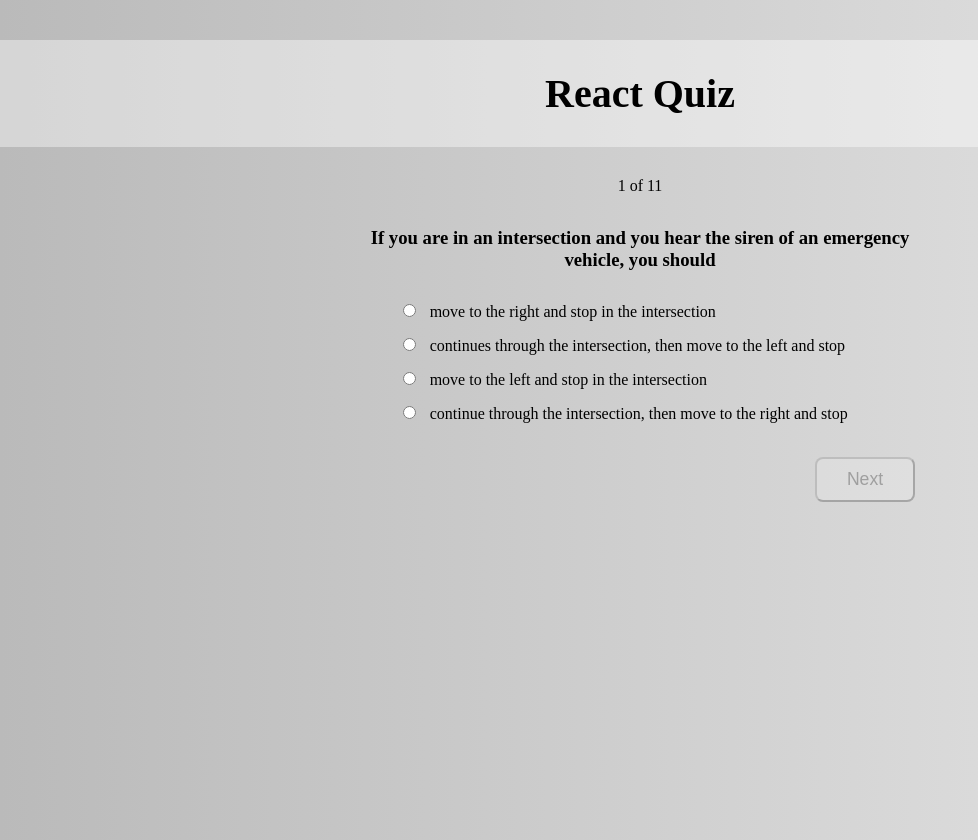
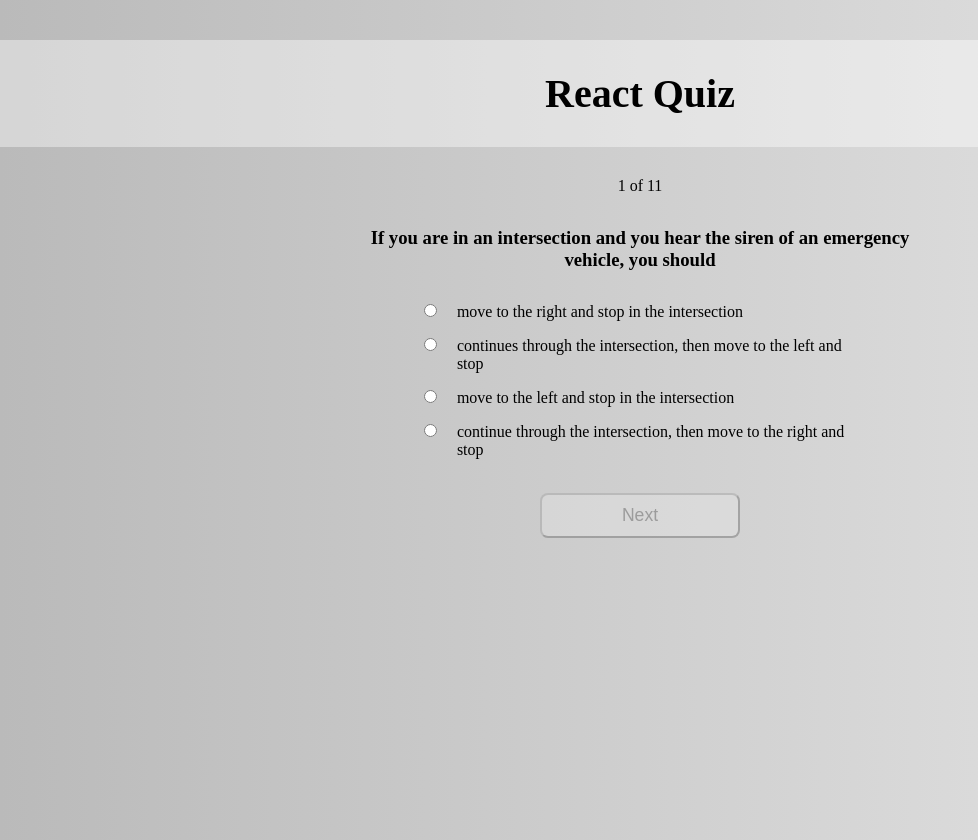
Before and after one commit to wongalfonso/React-Quiz, a React app: page / in a window 1280 px wide. Shown: the whole page, without its empty margins (0-978 px from the left). Built offline with nearby package versions, Linux system fonts and the light colour scheme.

Commit message:
fixed flex issues

```diff
--- a/src/css/style.scss
+++ b/src/css/style.scss
@@ -28,26 +28,33 @@ body, html {
   padding: 30px;
 }
 .questions-container {
-  width: 600px;
+  flex: 1;
+  max-width: 600px;
   margin: 2em 0;
   text-align: center;
 }
 .answers-container {
-  width: 500px;
+  max-width: 500px;
   .answer {
+    display: flex;
     margin-bottom: 1em;
+    .form-group {
+      flex:1;
+    }
+    label {
+      flex: 9;
+    }
   }
 }
 .answer-inputs {
   margin: 0 1em;
 }
 .next-button {
-  width: 100px;
+  width: 200px;
   padding: 10px;
   font-size: 1.1em;
   border-radius: 8px;
   margin-top: 1em;
-  margin-left: 450px;
 }
 .message-correct {
   width: 500px;
--- a/src/js/component/QuizAnswers.jsx
+++ b/src/js/component/QuizAnswers.jsx
@@ -9,10 +9,10 @@ const QuizAnswers = ({answers, check, checked}) => {
         {answers.map((answer, i) => {
           return (
             <div key = {i} className = 'answer'>
-              <label>
+              <div className = 'form-group'>
                 <input type = 'radio' value = {answer} onChange = {check} className = 'answer-inputs'/>
-              {answer}
-              </label>
+              </div>
+              <label>{answer}</label>
             </div>
           )
         })}
@@ -25,8 +25,8 @@ const QuizAnswers = ({answers, check, checked}) => {
         {answers.map((answer, i) => {
           return (
             <div key = {i} className = 'answer'>
+              <input type = 'radio' value = {answer} className = 'answer-inputs' disabled/>
               <label>
-                <input type = 'radio' value = {answer} className = 'answer-inputs' disabled/>
               {answer}
               </label>
             </div>
@@ -37,7 +37,9 @@ const QuizAnswers = ({answers, check, checked}) => {
   }
 
   return (
-    (checked !== true) ? renderQuiz() : disableQuiz()
+    <div>
+      {(checked !== true) ? renderQuiz() : disableQuiz() }
+    </div>
   )
 }
 
```
